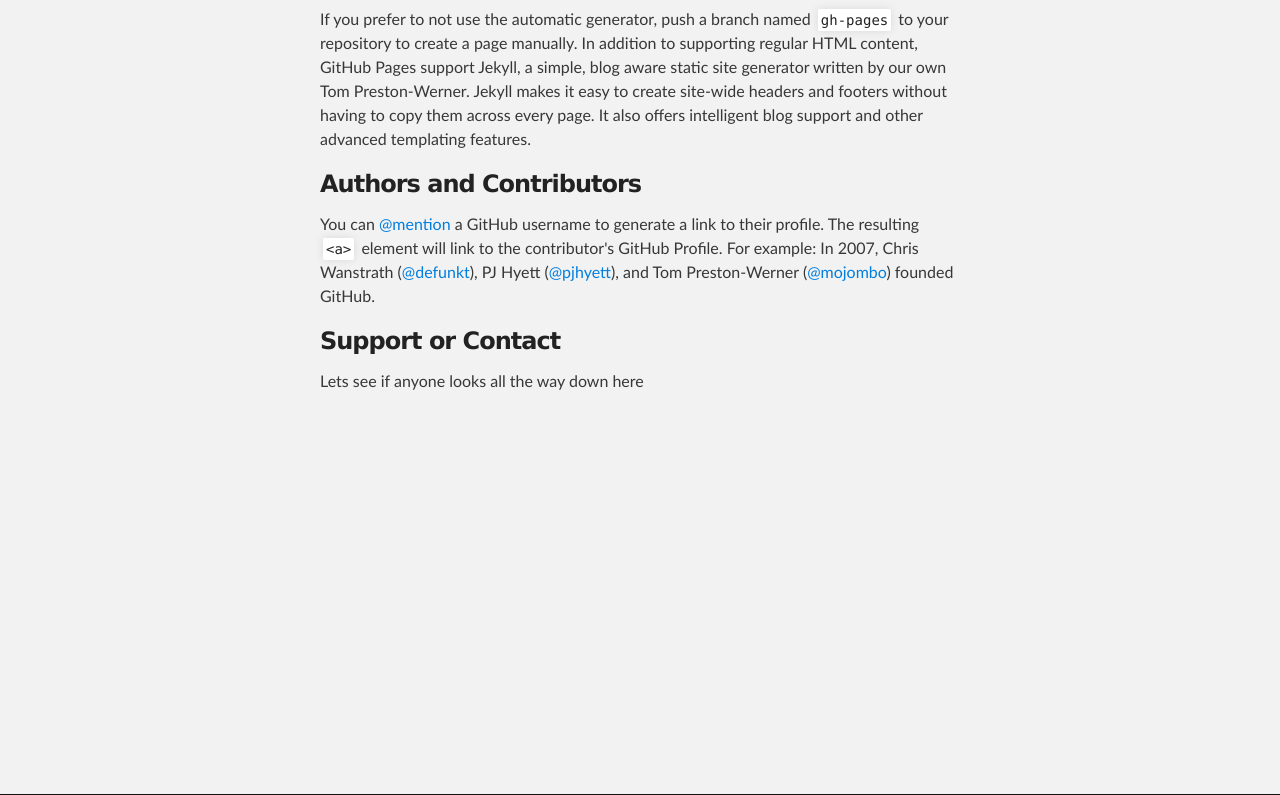
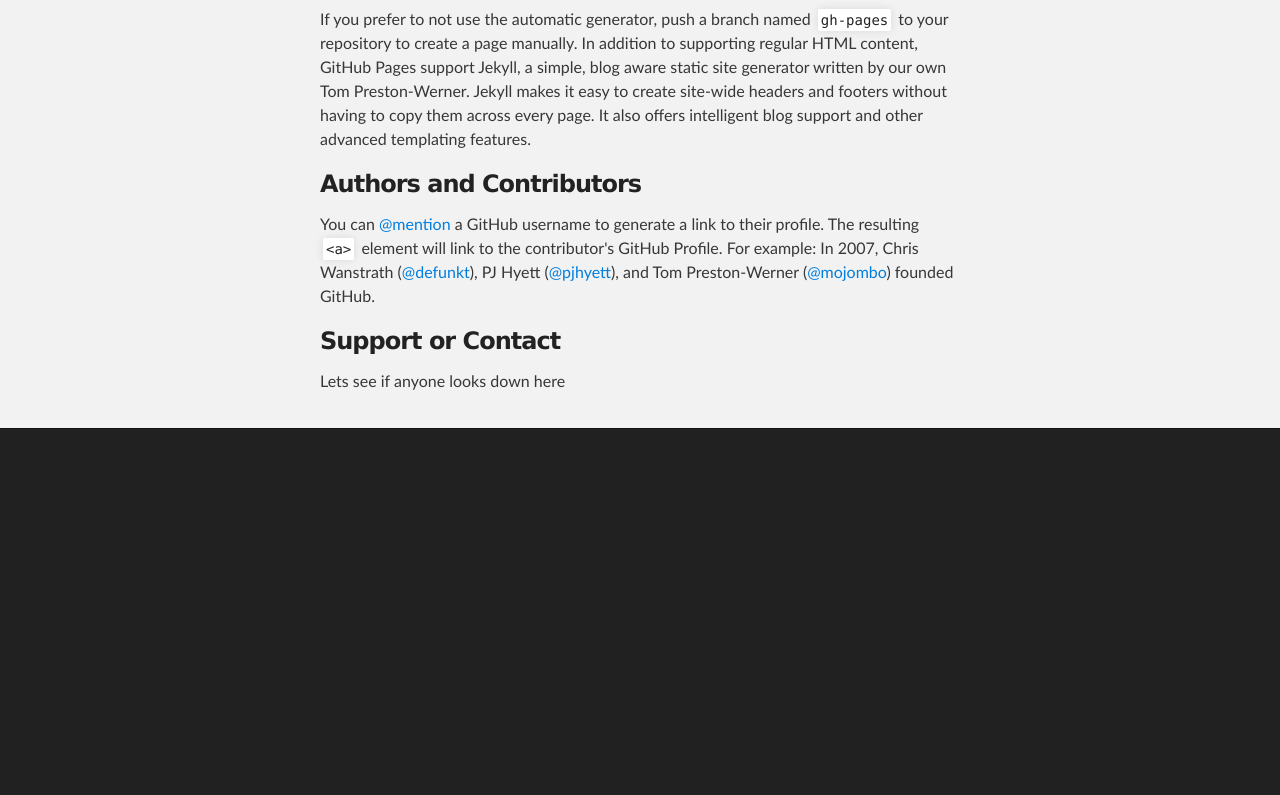
Before and after one commit to joeslaughter/Page-For-Class, a plain HTML site: page index.html in a window 1280 px wide. Shown: the part 1245-2040 px from the top of the page. After the commit the page ends 1674 px from the top, so only its background shows below. Drawn offline with Linux system fonts and the light colour scheme.

Commit message:
Update index.html

```diff
--- a/index.html
+++ b/index.html
@@ -64,10 +64,9 @@
 <h3>
 <a id="support-or-contact" class="anchor" href="#support-or-contact" aria-hidden="true"><span class="octicon octicon-link"></span></a>Support or Contact</h3>
 
-<p> Lets see if anyone looks all the way down here</p>
+<p> Lets see if anyone looks down here</p>
 
-<video id="IjeXN4yxAg4" class="sublime" width="640" height="360" data-uid="IjeXN4yxAg4" data-youtube-id="IjeXN4yxAg4" preload="none">
-</video>
+
 
       </section>
     </div>
```
